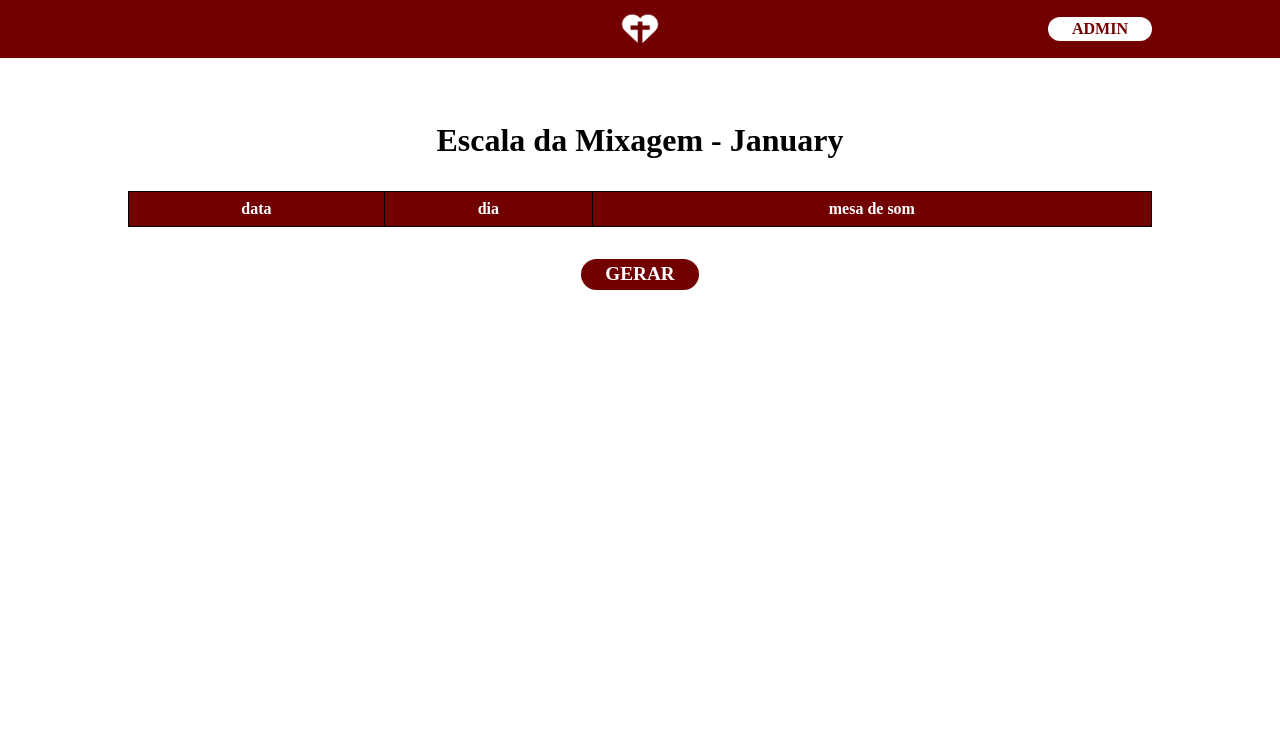
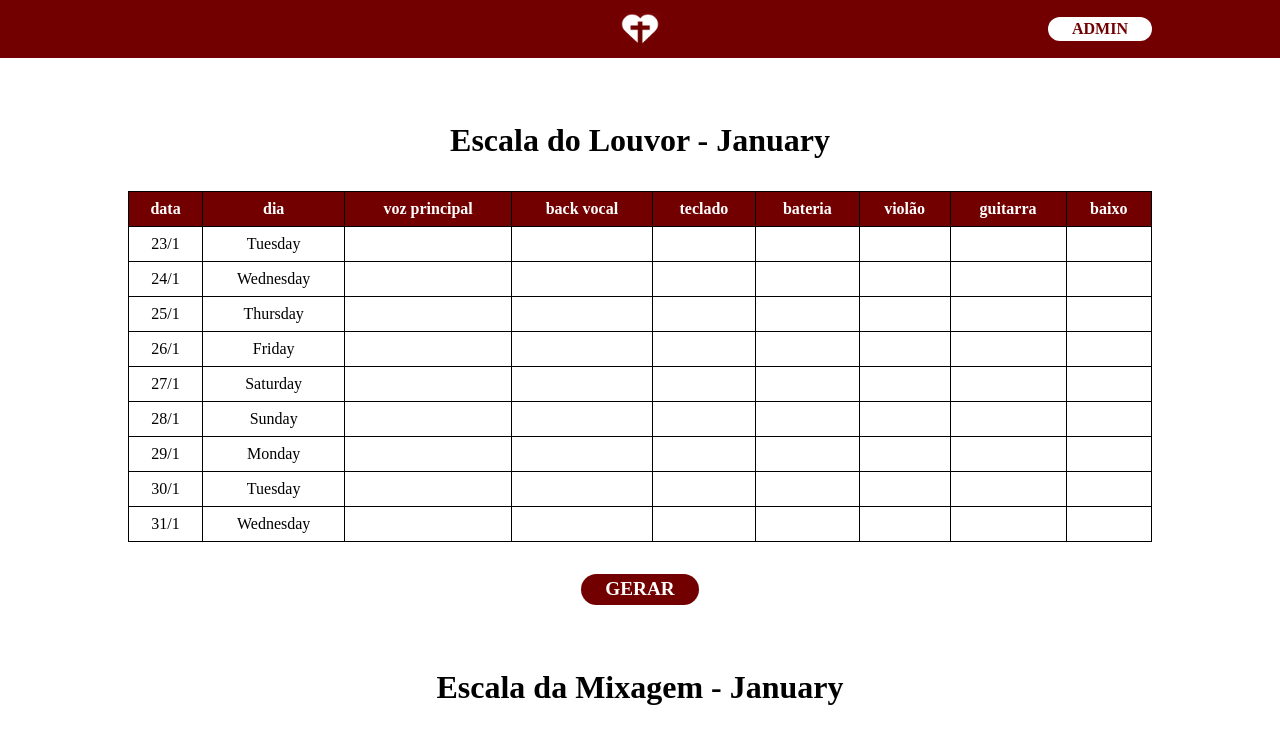
Before and after one commit to jabriboy/ESCALAnator2000, a React (Vite) app: page / in a window 1280 px wide. Shown: the top 737 px of the page. Built offline with nearby package versions, Linux system fonts and the light colour scheme.

Commit message:
all rotations - testing version

```diff
--- a/src/components/escala/Escala.jsx
+++ b/src/components/escala/Escala.jsx
@@ -1,58 +1,18 @@
 /* eslint-disable react/prop-types */
 import { useState } from 'react';
 import './style/EscalaStyle.css';
+import gerarEscala from './gerador.js'
 
 function Escala(props) {
-  const [escala, setEscala] = useState([]);
   const [date] = useState(new Date());
   const [lastDay] = useState(new Date(date.getFullYear(), date.getMonth() + 1, 0));
   const [daysMonth] = useState(Array.from({ length: lastDay.getDate() - date.getDate() + 1 }, (_, index) => index));
+  const [escala, setEscala] = useState([]);
 
-  const gerarEscala = () => {
-    const aux = [];
-    const days = [];
-
-    // Criar uma cópia da data para evitar modificá-la diretamente
-    const currentDate = new Date(date);
-
-    daysMonth.forEach(() => {
-      const day = currentDate.getDate();
-      currentDate.setDate(day + 1);
-
-      const dayOfWeek = currentDate.toLocaleDateString('default', { weekday: 'long' });
-
-      if (['terça-feira', 'quarta-feira', 'quinta-feira', 'sexta-feira', 'domingo', 'segunda-feira'].includes(dayOfWeek)) {
-        days.push(dayOfWeek);
-      }
-    });
-
-    for (let i = 1; i <= days.length; i++) {
-      for (let j = 1; j <= props.escala.positions.length; j++) {
-        // eslint-disable-next-line no-constant-condition
-        while(true){
-          const numeroAleatorio = Math.random();
-          const indice = Math.floor(numeroAleatorio * props.escala.people.length);
-
-          const novoNome = props.escala.people[indice].name;
-          if(i == 1 && j == 1){
-            var nomeAntigo = novoNome
-            aux.push(novoNome)
-            break
-          }
-          else if(novoNome != nomeAntigo){
-            console.log(novoNome+' - '+nomeAntigo)
-            nomeAntigo = novoNome
-            aux.push(novoNome)
-            break
-          }
-
-        }
-      }
-    }
-
-    // console.log(aux);
-    setEscala(aux);
-  };
+  const gerar = () => {
+    const newEscala = gerarEscala(date, props.escala, daysMonth)
+    setEscala(newEscala)
+  }
 
   return (
     <>
@@ -73,40 +33,40 @@ function Escala(props) {
             </thead>
             <tbody>
               {/* dias do mês e dias da semana */}
-              {daysMonth.map((d, rowIndex) => {
-                // Criar uma cópia da data para evitar modificá-la diretamente
+              {daysMonth.map((_, index) => {
+                const currentDate = new Date(date);
+                currentDate.setDate(date.getDate() + index);
+                const dayOfWeek = currentDate.toLocaleDateString('default', { weekday: 'long' });
 
-                const currentDate = new Date(date);
-                currentDate.setDate(date.getDate() + d);
-
-                const dayOfWeek = currentDate.toLocaleDateString('default', { weekday: 'long' });
-                if (['terça-feira', 'quarta-feira', 'quinta-feira', 'sexta-feira', 'domingo', 'segunda-feira'].includes(dayOfWeek)) {
-                  const rowKey = rowIndex;
-                  return (
-                    <tr key={rowKey} className={dayOfWeek}>
-                    {/* data */}
-                    <td>{dayOfWeek === 'segunda-feira' ? currentDate.getDate() - 1 : currentDate.getDate()}/{currentDate.getMonth() + 1}</td>
-                    {/* dia */}
-                    <td>{dayOfWeek === 'segunda-feira' ? 'domingo noite' : dayOfWeek && dayOfWeek === 'domingo' ? 'domingo manhã' : dayOfWeek}</td>
-
-                    {/* pessoas */}
-                    {/* usar a lista da escala para fazer esse mapeamento */}
-                    {props.escala.positions.map((p, colIndex) => {
-                      const cellIndex = rowIndex * props.escala.positions.length + colIndex;
-
-                      // Verifica se a escala está completa antes de acessar
-                      const nomePessoa = escala[cellIndex % escala.length];
-
-                      return <td key={`${rowKey}-${colIndex}`}>{nomePessoa}</td>;
+                // var c = index;
+                return(
+                  <tr key={index} className={dayOfWeek}>
+                    <td>
+                    {dayOfWeek === 'segunda-feira' ? currentDate.getDate() - 1 : currentDate.getDate()}/{currentDate.getMonth() + 1}
+                    </td>
+                    <td>
+                      {dayOfWeek === 'segunda-feira' ? 'domingo noite' : dayOfWeek && dayOfWeek === 'domingo' ? 'domingo manhã' : dayOfWeek}
+                    </td>
+                    {props.escala.positions.map((_, indexI) => {
+                      // c++
+                      return ['terça-feira', 'quarta-feira', 'quinta-feira', 'sexta-feira', 'domingo', 'segunda-feira'].includes(dayOfWeek) ? (
+                      <td key={indexI}>
+                        {index == 0 ? escala[indexI] : escala[indexI+((index)*props.escala.positions.length)]}
+                      </td>
+                      ) : (
+                        <td key={indexI}>
+                        {''}
+                      </td>
+                      )
                     })}
                   </tr>
-                  );
-                }
-                return null;
+                )
+
+
               })}
             </tbody>
           </table>
-          <div onClick={gerarEscala} className="btn-gerar">gerar</div>
+          <div onClick={gerar} className="btn-gerar">gerar</div>
         </div>
       </div>
     </>
--- /dev/null
+++ b/src/components/escala/gerador.js
@@ -0,0 +1,40 @@
+export const gerarEscala = (date, propsEscala, daysMonth) => {
+    const days = [];
+
+    // Criar uma cópia da data para evitar modificá-la diretamente
+    const currentDate = new Date(date);
+
+	daysMonth.forEach(() => {
+		const day = currentDate.getDate();
+		currentDate.setDate(day + 1);
+
+		const dayOfWeek = currentDate.toLocaleDateString('default', { weekday: 'long' });
+
+		if (['terça-feira', 'quarta-feira', 'quinta-feira', 'sexta-feira', 'domingo', 'segunda-feira', 'sábado'].includes(dayOfWeek)) {
+			days.push(dayOfWeek);
+		}
+	});
+
+    // const escala = new Array(days.length).fill().map(() => new Array(propsEscala.positions.length).fill(0));
+	const escala = []
+
+    // var count = 0
+	// var nomeAntigo =  ''
+    for (let i = 0; i < days.length; i++) {
+		for (let j = 0; j < propsEscala.positions.length; j++) {
+			// eslint-disable-next-line no-constant-condition
+
+			const numeroAleatorio = Math.random();
+			const indice = Math.floor(numeroAleatorio * propsEscala.people.length);
+			const novoNome = propsEscala.people[indice].name;
+
+			// count++
+			escala.push(novoNome)
+		}
+    }
+
+    console.log(escala);
+	return escala
+}
+
+export default gerarEscala;
--- a/src/components/escala/style/EscalaStyle.css
+++ b/src/components/escala/style/EscalaStyle.css
@@ -1,3 +1,4 @@
+@charset "UTF-8";
 .escala {
   width: 100vw;
 }
@@ -22,14 +23,17 @@
 .escala .container td {
   color: black;
 }
-.escala .container .segunda-feira {
+.escala .container .segunda-feira, .escala .container .domingo {
   background: gray;
 }
-.escala .container .segunda-feira td {
+.escala .container .segunda-feira td, .escala .container .domingo td {
   color: white;
 }
 .escala .container .quinta-feira {
   background: lightblue;
+}
+.escala .container .sábado {
+  background-color: black;
 }
 .escala .container .btn-gerar {
   cursor: pointer;
--- a/src/components/escala/style/EscalaStyle.scss
+++ b/src/components/escala/style/EscalaStyle.scss
@@ -22,7 +22,7 @@
 		td{
 			color: black;
 		}
-		.segunda-feira{
+		.segunda-feira, .domingo{
 			background: gray;
 			td{
 				color: white;
@@ -31,6 +31,9 @@
 
 		.quinta-feira{
 		background: lightblue;
+		}
+		.sábado{
+			background-color: black;
 		}
 
 		.btn-gerar{
--- a/src/components/home/Home.jsx
+++ b/src/components/home/Home.jsx
@@ -1,7 +1,7 @@
 import './style/HomeStyle.css'
 import Escala from "../escala/Escala";
-import { escalaMixagem } from '../../escalas';
-// import { escalaMixagem, escalaLouvor, escalaFilmagem } from '../../escalas';
+// import { escalaMixagem } from '../../escalas';
+import { escalaMixagem, escalaLouvor, escalaFilmagem } from '../../escalas';
 
 function Home(){
 
@@ -9,9 +9,9 @@ function Home(){
 		<>
 		<div className="home">
 			<div className="container">
-				{/* <Escala escala={escalaLouvor}/> */}
+				<Escala escala={escalaLouvor}/>
 				<Escala escala={escalaMixagem}/>
-				{/* <Escala escala={escalaFilmagem}/> */}
+				<Escala escala={escalaFilmagem}/>
 			</div>
 		</div>
 		</>
```
Also changed, not shown: 1 other file (tests, documents, lock files or other folders).
